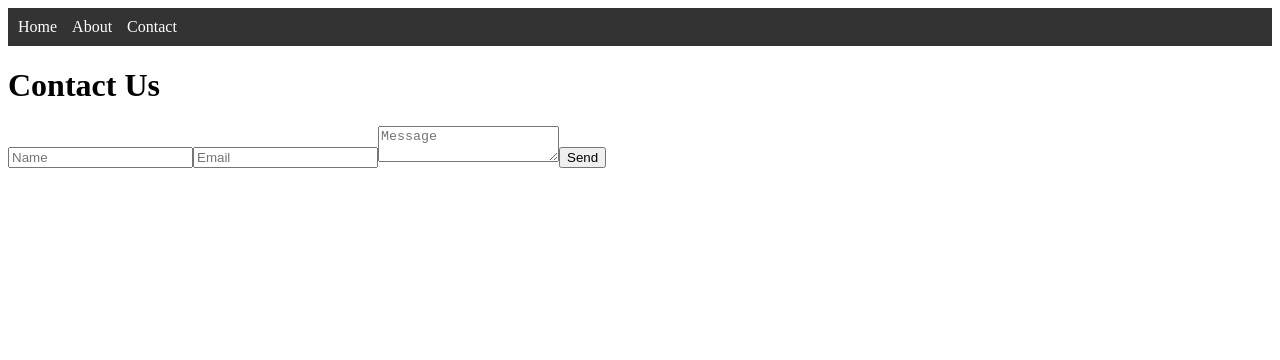
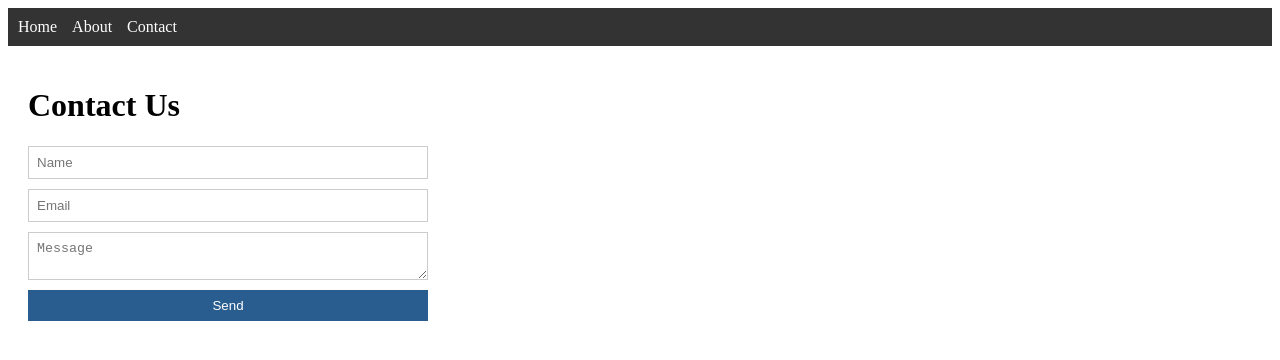
Before and after one commit to ateebqaiser/Blog-Platform-Skillify, a React (Vite) app in the folder blog_frontend/: page /contact in a window 1280 px wide. Shown: the top 360 px of the page. Built offline with nearby package versions, Linux system fonts and the light colour scheme.

Commit message:
Add single_post,about contact css

```diff
--- a/blog_frontend/src/index.css
+++ b/blog_frontend/src/index.css
@@ -26,3 +26,46 @@
   margin: 0;
   color: #2a5d8f;
 }
+
+/* Single_post_css */
+
+.single-post {
+  padding: 20px;
+}
+.single-post h1 {
+  color: #222;
+}
+.comment {
+  border-top: 1px solid #ddd;
+  padding: 8px 0;
+}
+
+/* About_css */
+
+.about {
+  padding: 20px;
+}
+
+/* Contact_Css */
+
+.contact {
+  padding: 20px;
+}
+.contact form {
+  display: flex;
+  flex-direction: column;
+  gap: 10px;
+  max-width: 400px;
+}
+.contact input,
+.contact textarea {
+  padding: 8px;
+  border: 1px solid #ccc;
+}
+.contact button {
+  background: #2a5d8f;
+  color: white;
+  padding: 8px;
+  border: none;
+  cursor: pointer;
+}
```
